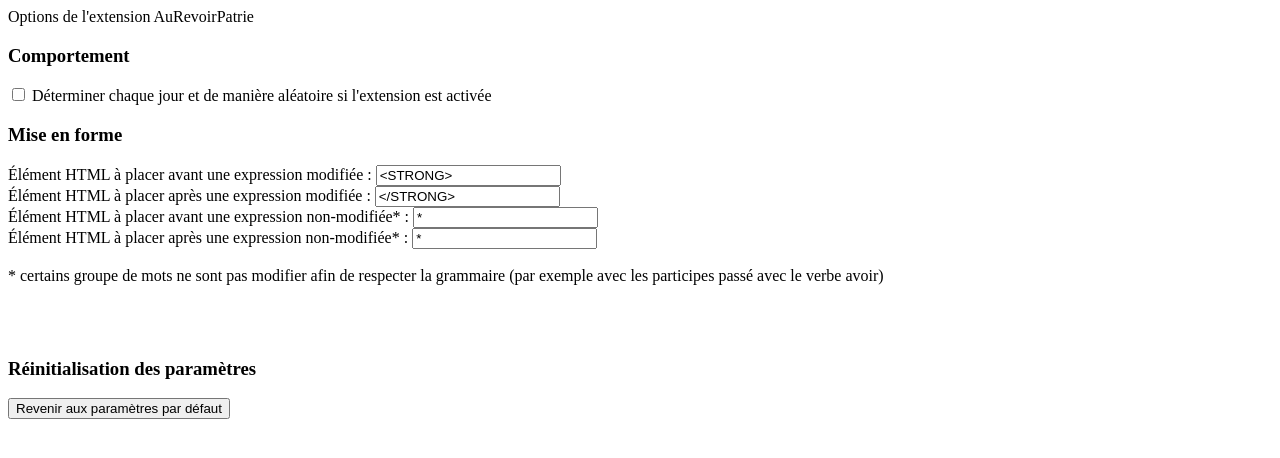
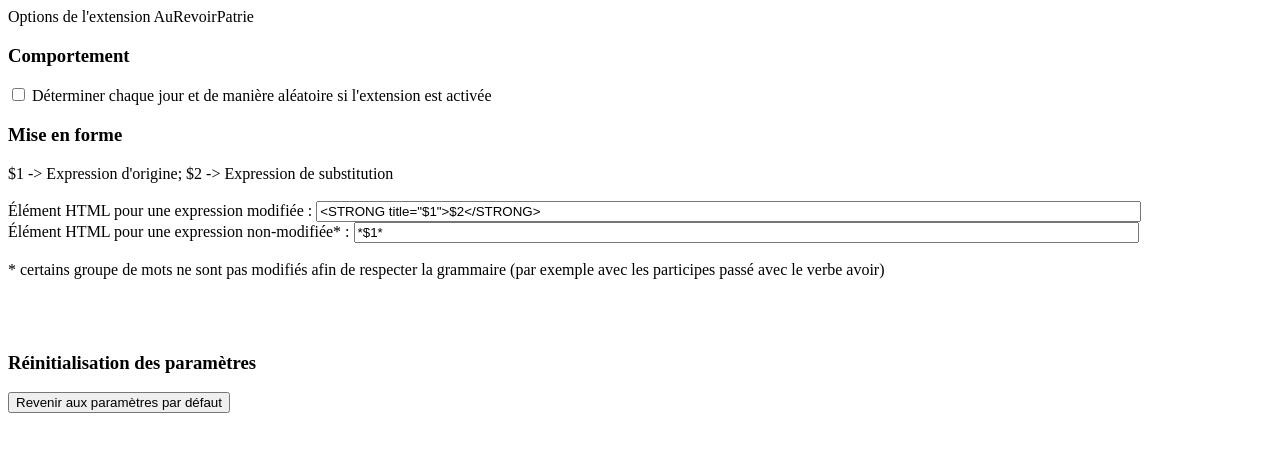
Before and after one commit to luffah/JailBreakThePatriarchy-FR, a browser extension: page JailBreakThePatriarchy-FR/options.html in a window 1280 px wide. Both pictures are taken after a click on the button "Revenir aux paramètres par défaut". Drawn offline with Linux system fonts and the light colour scheme.

Commit message:
Ajout possibilité infobulles

```diff
--- a/JailBreakThePatriarchy-FR/lib/options.js
+++ b/JailBreakThePatriarchy-FR/lib/options.js
@@ -1,8 +1,6 @@
 //Default options values
-var def={ BaliseMotChangeO: '<STRONG>',
-          BaliseMotChangeF: '</STRONG>',
-          BaliseMotInchangeO: "*",
-          BaliseMotInchangeF: '*' ,
+var def={ BaliseMotChange: '<STRONG title="$1">$2</STRONG>',
+          BaliseMotInchange: "*$1*",
           checkDaily : false};
 
 //Stored options values
@@ -10,19 +8,15 @@
 
 function set_default_HTML(){
     document.getElementById("checkDaily").checked = startingOptions.checkDaily ;
-    document.getElementById("BaliseMotChangeO").value = startingOptions.BaliseMotChangeO;
-    document.getElementById("BaliseMotChangeF").value = startingOptions.BaliseMotChangeF;
-    document.getElementById("BaliseMotInchangeO").value = startingOptions.BaliseMotInchangeO;
-    document.getElementById("BaliseMotInchangeF").value = startingOptions.BaliseMotInchangeF;
+    document.getElementById("BaliseMotChange").value = startingOptions.BaliseMotChange;
+    document.getElementById("BaliseMotInchange").value = startingOptions.BaliseMotInchange;
 }
 
 function setOptions() {
     var options = {
         'checkDaily' : document.getElementById("checkDaily").checked ,
-        'BaliseMotChangeO' : document.getElementById("BaliseMotChangeO").value ,
-        'BaliseMotChangeF' : document.getElementById("BaliseMotChangeF").value ,
-        'BaliseMotInchangeO' : document.getElementById("BaliseMotInchangeO").value ,
-        'BaliseMotInchangeF' : document.getElementById("BaliseMotInchangeF").value
+        'BaliseMotChange' : document.getElementById("BaliseMotChange").value ,
+        'BaliseMotInchange' : document.getElementById("BaliseMotInchange").value
     };
     chrome.runtime.sendMessage({name: "setOptions", options: JSON.stringify(options)});
 }
@@ -38,10 +32,8 @@
 if (startingOptions == undefined){
     startingOptions = def;
 } else {
-    if ( startingOptions.BaliseMotChangeO == undefined ) startingOptions.BaliseMotChangeO = def.BaliseMotChangeO;
-    if (startingOptions.BaliseMotChangeF == undefined ) startingOptions.BaliseMotChangeF = def.BaliseMotChangeF;
-    if (startingOptions.BaliseMotInchangeO == undefined ) startingOptions.BaliseMotInchangeO = def.BaliseMotInchangeO;
-    if (startingOptions.BaliseMotInchangeF == undefined ) startingOptions.BaliseMotInchangeF = def.BaliseMotInchangeF;
+    if ( startingOptions.BaliseMotChange == undefined ) startingOptions.BaliseMotChange = def.BaliseMotChange;
+    if (startingOptions.BaliseMotInchange == undefined ) startingOptions.BaliseMotInchange = def.BaliseMotInchange;
     if (startingOptions.checkDaily == undefined ) startingOptions.checkDaily = def.checkDaily;
 }
 
@@ -50,10 +42,8 @@
     set_default_HTML();
     document.getElementById("Reset").onclick = set_default;
     document.getElementById("checkDaily").onclick = setOptions;
-    document.getElementById("BaliseMotChangeO").onchange = setOptions;
-    document.getElementById("BaliseMotChangeF").onchange = setOptions;
-    document.getElementById("BaliseMotInchangeO").onchange = setOptions;
-    document.getElementById("BaliseMotInchangeF").onchange = setOptions;
+    document.getElementById("BaliseMotChange").onchange = setOptions;
+    document.getElementById("BaliseMotInchange").onchange = setOptions;
 }
 
 // Stor options for others scripts
--- a/JailBreakThePatriarchy-FR/options.html
+++ b/JailBreakThePatriarchy-FR/options.html
@@ -8,12 +8,11 @@
   <input type="checkbox" id="checkDaily" name="checkDaily"> <label for="checkDaily">Déterminer chaque jour et de manière aléatoire si l'extension est activée</label><br>
 
   <h3>Mise en forme</h3>
-  Élément HTML à placer avant une expression modifiée : <input type="text" id="BaliseMotChangeO" name="BaliseMotChangeO"> <br>
-  Élément HTML à placer après une expression modifiée : <input type="text" id="BaliseMotChangeF" name="BaliseMotChangeF"> <br>
-  Élément HTML à placer avant une expression non-modifiée* : <input type="text" id="BaliseMotInchangeO" name="BaliseMotInchangeO"> <br>
-  Élément HTML à placer après une expression non-modifiée* : <input type="text" id="BaliseMotInchangeF" name="BaliseMotInchangeF"> <br>
+  $1 -> Expression d'origine; $2 -> Expression de substitution<br><br>
+  Élément HTML pour une expression modifiée : <input type="text" id="BaliseMotChange" name="BaliseMotChange" size="100" maxlength="100" > <br>
+  Élément HTML pour une expression non-modifiée* : <input type="text" id="BaliseMotInchange" name="BaliseMotInchange" size="95" maxlength="95" > <br>
   <br>
-* certains groupe de mots ne sont pas modifier afin de respecter la grammaire (par exemple avec les participes passé avec le verbe avoir)<br>
+* certains groupe de mots ne sont pas modifiés afin de respecter la grammaire (par exemple avec les participes passé avec le verbe avoir)<br>
   <br>
   <br>
   <br>
```
Also changed, not shown: JailBreakThePatriarchy-FR/lib/myscript.js.
